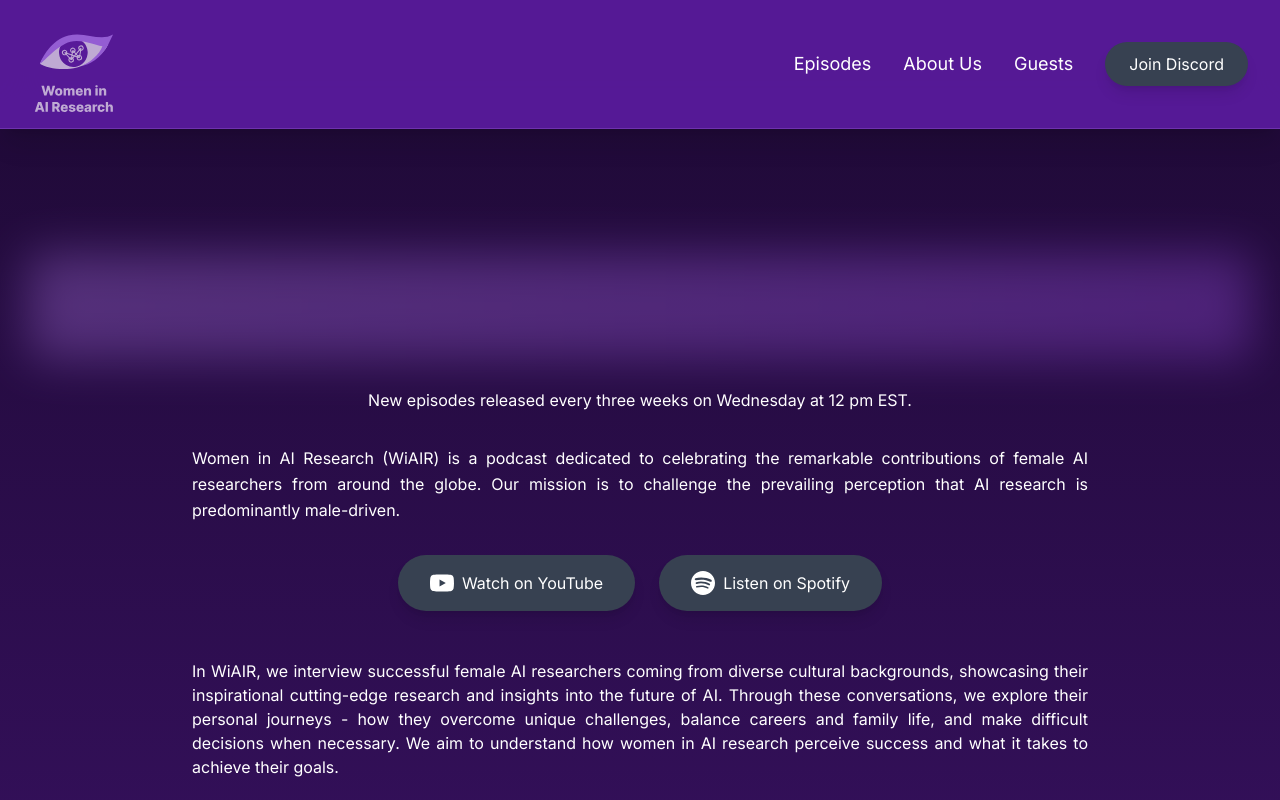
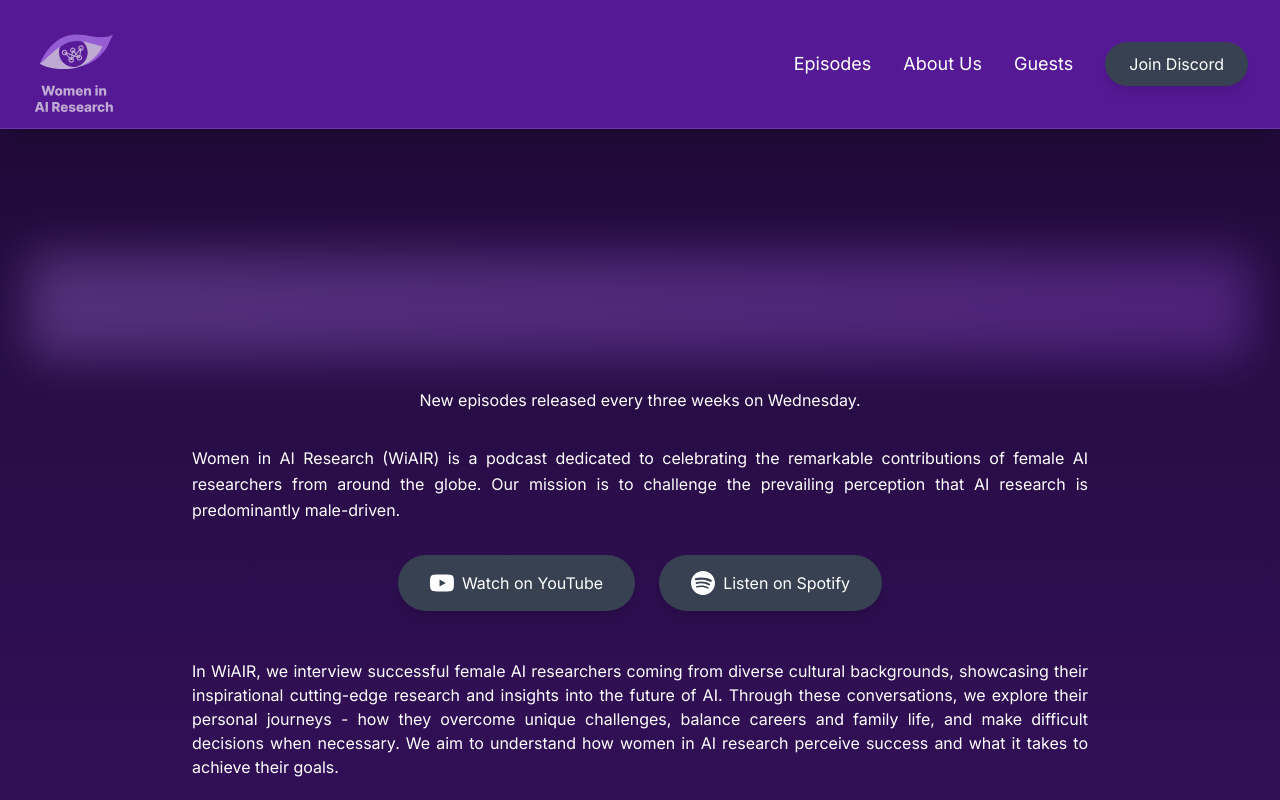
Before and after one commit to women-in-ai-research/women-in-ai-research.github.io, a Next.js app: page / in a window 1280 px wide. Shown: the top 800 px of the page. Built offline with nearby package versions, Linux system fonts and the light colour scheme; no server answers.

Commit message:
Update Hero.tsx

```diff
--- a/app/components/hero/Hero.tsx
+++ b/app/components/hero/Hero.tsx
@@ -14,7 +14,7 @@ export function Hero() {
                     <span className="relative">Welcome to Women in AI Research</span>
                 </h1>
                 <h4 className="text-1xl text-white mb-8 max-w-4xl mx-auto leading-relaxed">
-                    New episodes released every three weeks on Wednesday at 12 pm EST.
+                    New episodes released every three weeks on Wednesday.
                 </h4>
                 <p className="text-md text-white mb-8 max-w-4xl mx-auto leading-relaxed text-justify">
                     Women in AI Research (WiAIR) is a podcast dedicated to celebrating the remarkable
```
